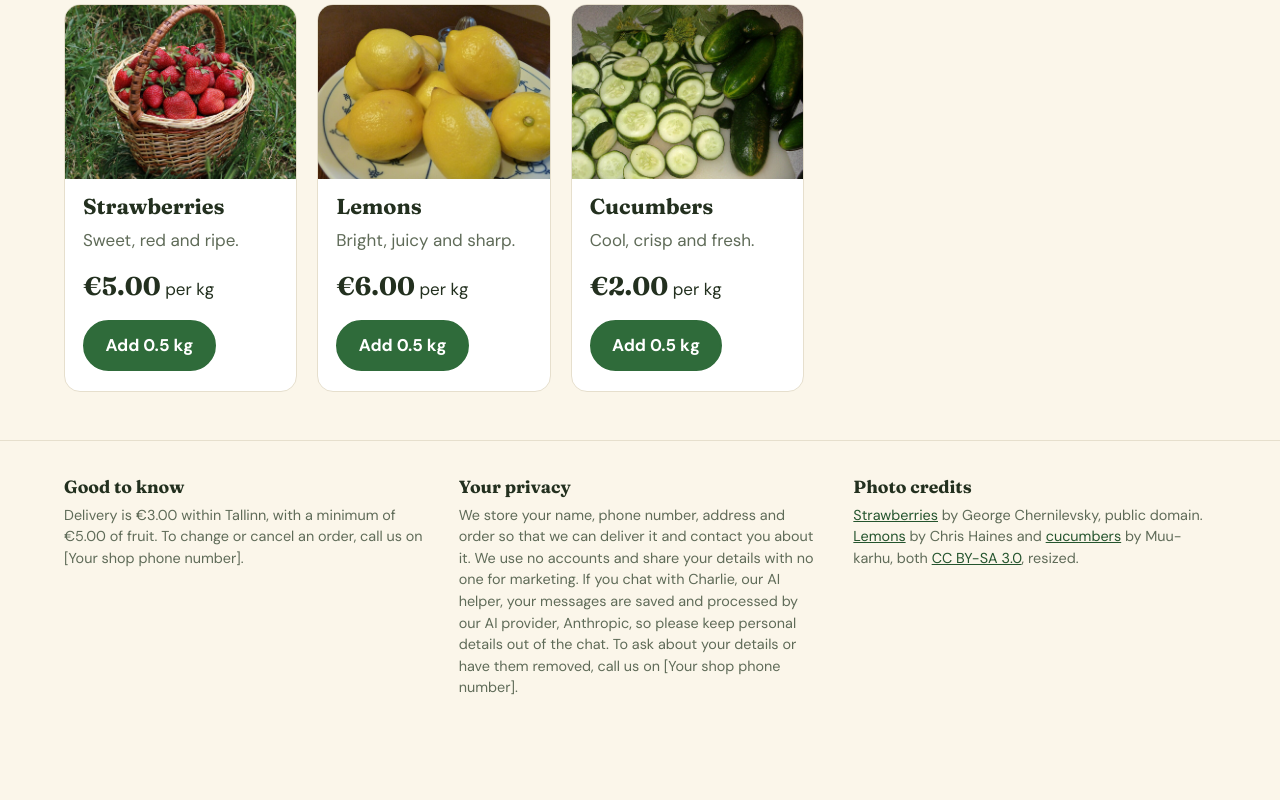
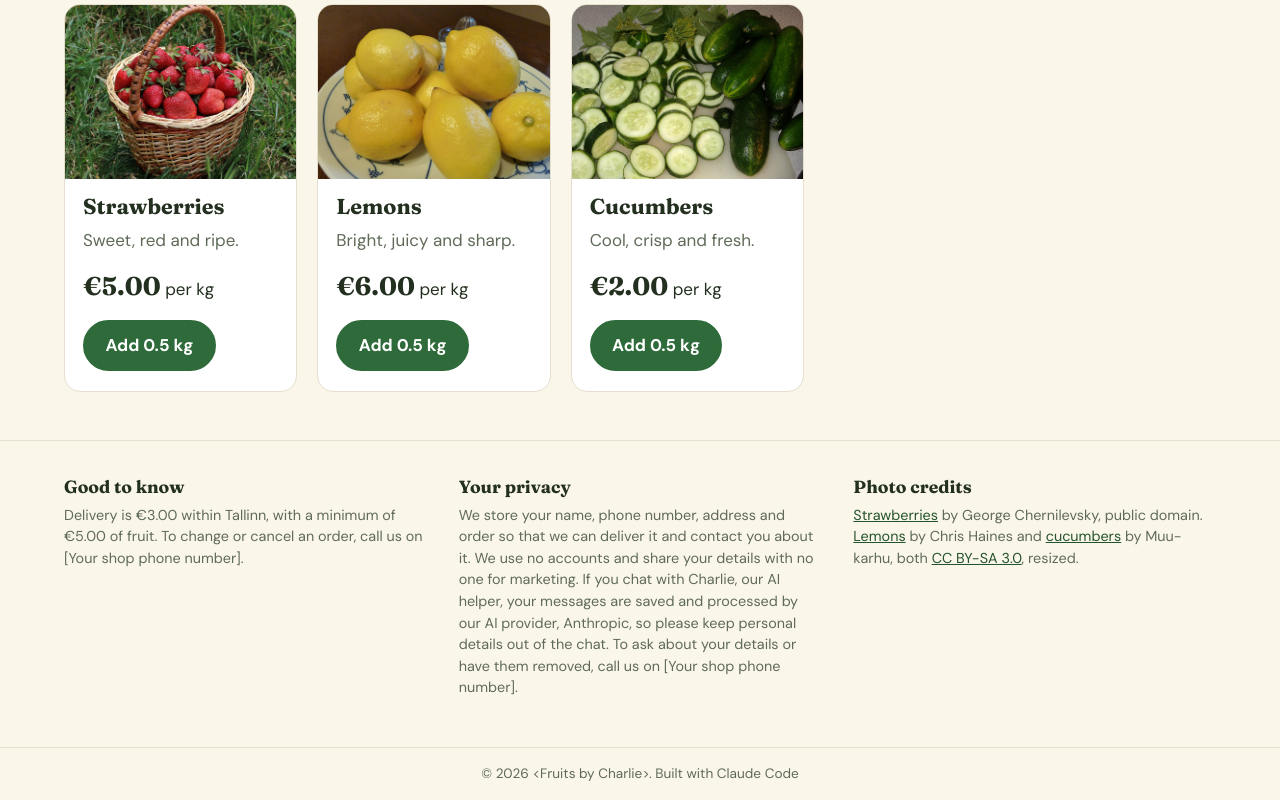
Before and after one commit to aidoaido5891/Pomona_Fruits, a Next.js app: page / in a window 1280 px wide. Shown: the part 915-1715 px from the top of the page. Before the commit the page ends 1662 px from the top, so only its background shows below. Built offline with nearby package versions, Linux system fonts and the light colour scheme; no server answers; the database is empty.

Commit message:
add footer

```diff
--- a/app/globals.css
+++ b/app/globals.css
@@ -77,6 +77,26 @@ small {
   font-weight: 700;
   letter-spacing: 0.08em;
   text-transform: uppercase;
+}
+
+/* Page frame: keeps the footer at the bottom, even on short pages */
+
+body {
+  display: flex;
+  flex-direction: column;
+  min-height: 100vh;
+}
+
+.page-content {
+  flex: 1;
+}
+
+.legal-footer {
+  padding: 16px 24px;
+  border-top: 1px solid var(--line);
+  color: var(--muted);
+  font-size: 0.85rem;
+  text-align: center;
 }
 
 /* Buttons */
@@ -881,6 +901,11 @@ small {
 /* Smaller screens */
 
 @media (max-width: 960px) {
+  /* Leaves room for the floating Ask Charlie button */
+  .legal-footer {
+    padding-bottom: 88px;
+  }
+
   .shop-layout {
     grid-template-columns: minmax(0, 1fr);
     padding-bottom: 32px;
@@ -922,7 +947,12 @@ small {
   .site-footer {
     grid-template-columns: minmax(0, 1fr);
     gap: 16px;
-    padding: 24px 16px 150px;
+    padding: 24px 16px;
+  }
+
+  /* Leaves room for the floating Ask Charlie button and checkout bar */
+  .legal-footer {
+    padding: 16px 16px 150px;
   }
 
   .charlie-launcher {
--- a/app/layout.tsx
+++ b/app/layout.tsx
@@ -17,7 +17,10 @@ export const viewport: Viewport = { themeColor: '#fbf6ea' };
 export default function RootLayout({ children }: { children: ReactNode }) {
   return (
     <html lang="en" className={`${display.variable} ${body.variable}`}>
-      <body>{children}</body>
+      <body>
+        <div className="page-content">{children}</div>
+        <footer className="legal-footer">{'© 2026 <Fruits by Charlie>. Built with Claude Code'}</footer>
+      </body>
     </html>
   );
 }
```
